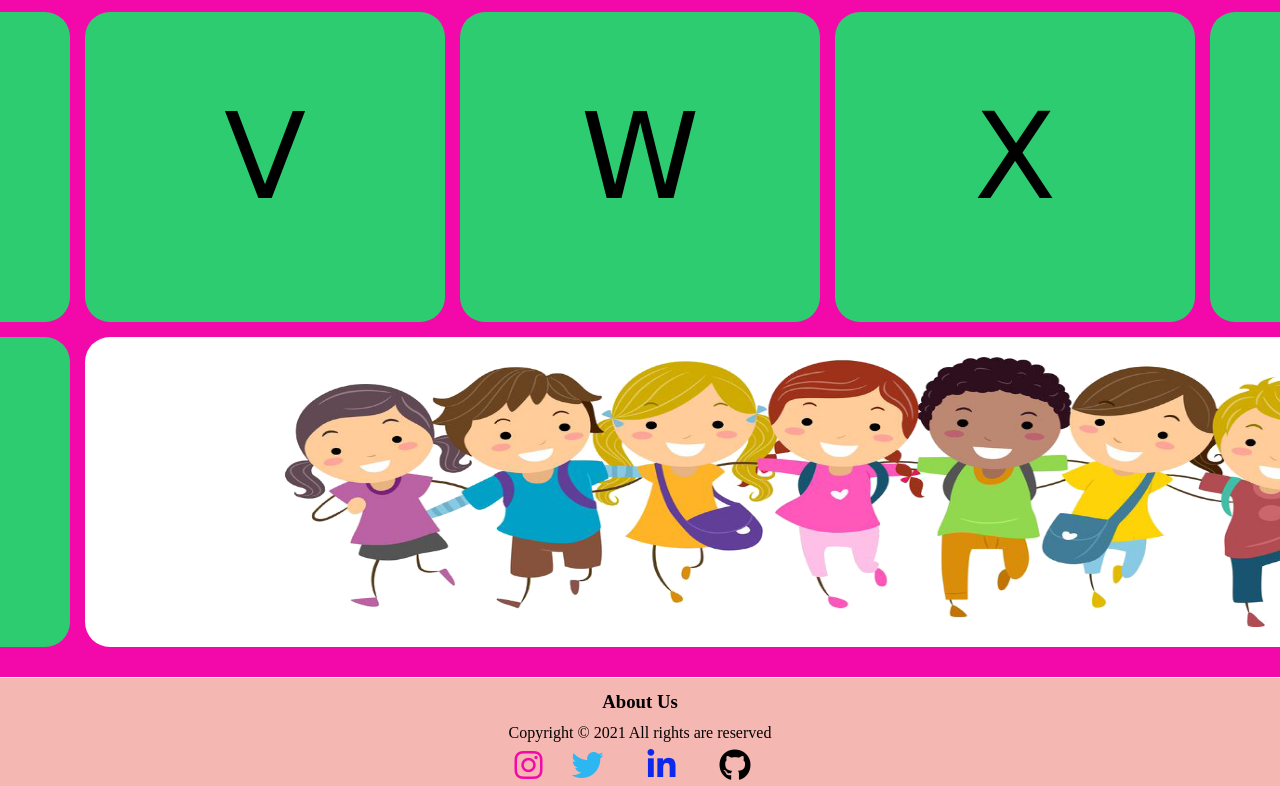
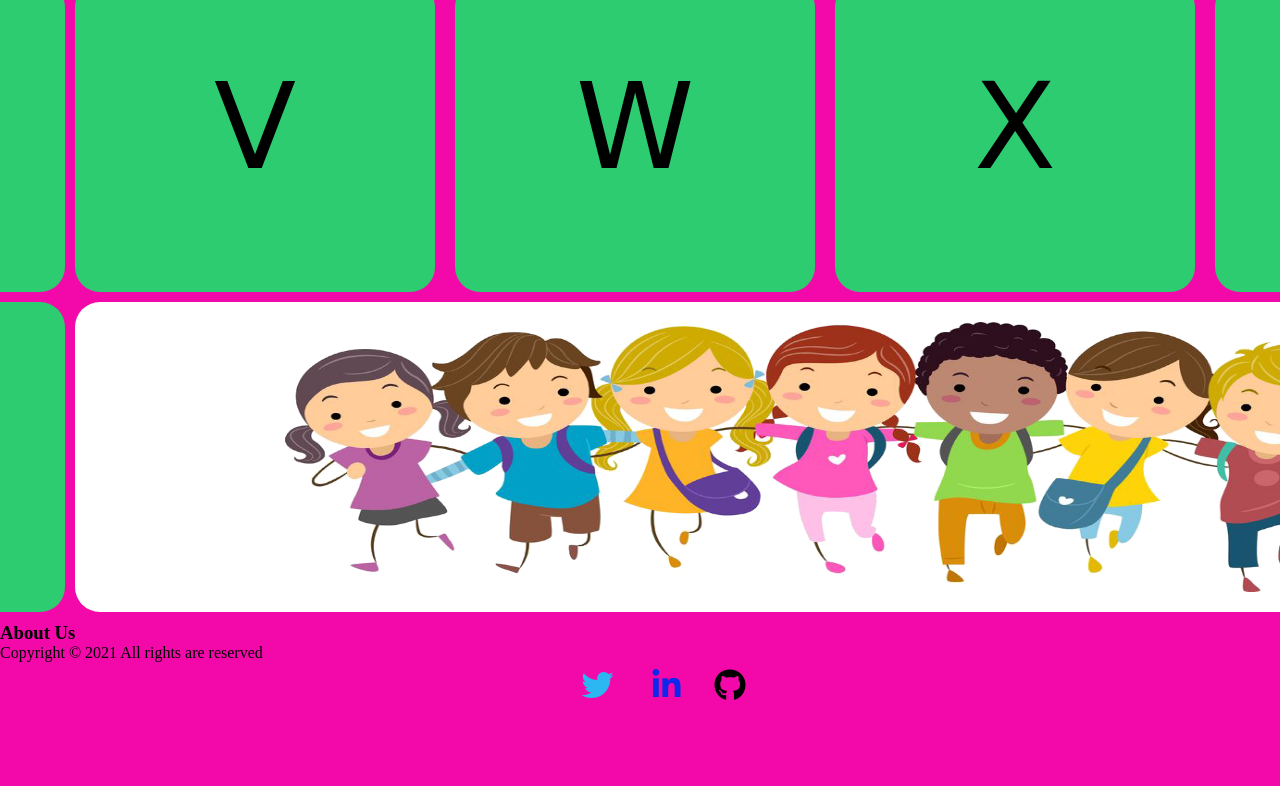
Before and after one commit to Abhishekamanchi/Alphabet, a plain HTML site: page index.html in a window 1280 px wide. Shown: the part 1431-2217 px from the top of the page. After the commit the page ends 2137 px from the top, so only its background shows below. Drawn offline with Linux system fonts and the light colour scheme; a web font is replaced by a local one.

Commit message:
Update style.css

```diff
--- a/css/style.css
+++ b/css/style.css
@@ -6,15 +6,13 @@
 body{
     background-color: #F309AA;
 }
-a{
-    text-decoration: none;
-}
 header{
     display: flex;
     justify-content: space-between;
     align-items: center;
-    background-color:#fff;
+    background-color: #FDFEFE;
     padding: 5px 30px;
+    width: 100vw;
 }
 .logo{
     cursor: pointer;
@@ -44,6 +42,7 @@ header{
     transition: .3s;
     color: #8E44AD;
     font-size: 1.6rem;
+    text-decoration: none;
 }
 .nav-list li a:hover{
     color: #D35400;
@@ -54,6 +53,7 @@ header{
     padding: 6px 12px;
     border-radius: 12px;
     font-family: 'Galindo', cursive;
+    text-decoration: none;
 }
 .btn:hover{
     background-color: #000;
@@ -62,7 +62,6 @@ header{
 }
 .voice{
     text-align: center;
-    /* background-color: #000; */
     color: #000;
     margin: 10px;
     font-size: 1rem;
@@ -71,16 +70,16 @@ header{
 #voiceList{
     background-color: #fff;
     color: #000;
-    border-radius: 5px;
+    border-radius: 8px;
     padding: 2px;
     font-family: 'Concert One', cursive;
 }
 .container{
     display: grid;
-    grid-gap: 15px;
-    grid-template-columns: repeat(5, 1fr);
     justify-content: center;
-    margin: 30px;
+    grid-template-columns: repeat(4, 1fr);
+    grid-gap: 10px;
+    padding: 10px 20px;
 }
 .letter{
     padding-top: 75px;
@@ -105,21 +104,24 @@ header{
 }
 .letter25{
     background-color: #fff;
-    padding: 20px 200px;
-    width: 1485px;
+    padding: 20px 210px;
+    width: 1500px;
     grid-column-start: 2;
     grid-column-end: 6;
 }
-.bottom{
+footer{
     display: flex;
     flex-direction: column;
     justify-content: center;
     align-items: center;
+    position: sticky;
+    top: 100%;
+    margin-bottom: 0;
     background-color: #F5B7B1;
     border-top: 1px solid #fff;
-    width: 100%;
+    width: 100vw;
 }
-.footer h3{
+footer h3{
     text-align: center;
     margin-top: 5%;
     margin-bottom: 4%;
@@ -132,25 +134,21 @@ header{
 .fab{
     margin: 0px 15px;
 }
-.fa-instagram{
-    color: #F309AA;
+.fa-instagram, .fa-twitter, .fa-linkedin-in .fa-github{
     padding: 5px;
     border-radius: 18px;
 }
+.fa-instagram{
+    color: #F309AA;
+}
 .fa-twitter{
     color: #2CB6F2;
-    padding: 5px;
-    border-radius: 18px;
 }
 .fa-linkedin-in{
     color: #0C28ED;
-    padding: 5px;
-    border-radius: 18px;
 }
 .fa-github{
     color: #000;
-    padding: 5px;
-    border-radius: 18px;
 }
 .fa-instagram:hover, .fa-twitter:hover, .fa-linkedin-in:hover, .fa-github:hover{
     background-color: #fff;
```
